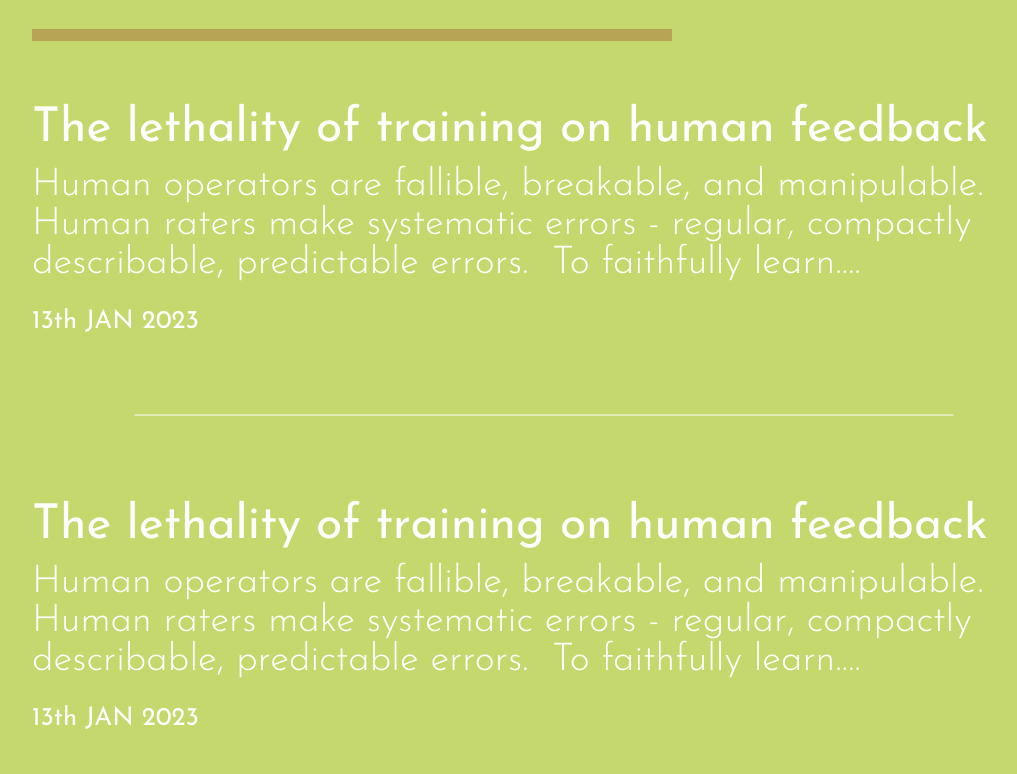
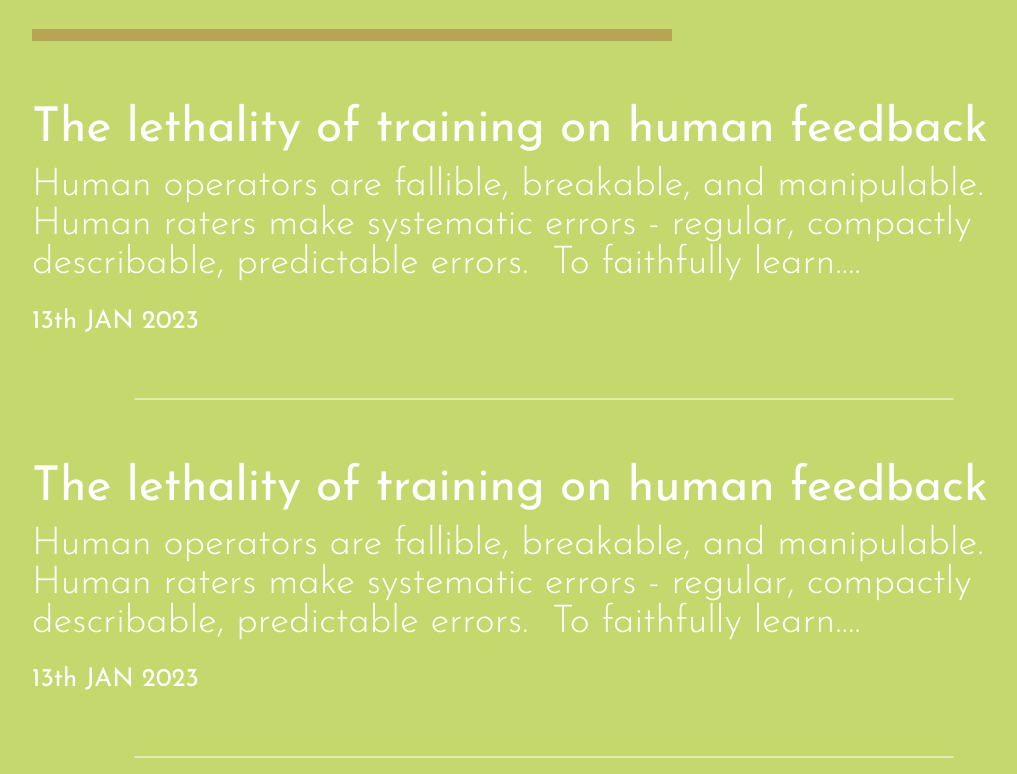
Before and after one commit to Sharatjacob2/main_website, a React (Create React App) app: page /blog in a window 1280 px wide. Shown: the part 886-1660 px from the top of the page, without its empty margins (96-1113 px from the left). Built offline with nearby package versions, Linux system fonts and the light colour scheme.

Commit message:
customized divider for blog page

```diff
--- a/src/blogPage/Blog.css
+++ b/src/blogPage/Blog.css
@@ -11,7 +11,6 @@
     position: relative;
     left: 50%;
     transform: translateX(-50%);
-    margin-bottom: 6.75vw;
 }
 
 .blog-title{
@@ -47,3 +46,21 @@
 .blog-date{
     font-size: 2vw;
 }
+
+.blog-divider{
+        height: 0.25vh;
+        width: 80%;
+        background-color: white;
+        opacity: 50%;
+        position: relative;
+        left: 50%;
+        transform: translateX(-50%);
+        margin: 8vh 0vh;
+}
+
+@media (max-width: 800px) {
+    .blog-divider{
+        margin: 4vh 0vh;
+
+    }
+}
--- a/src/blogPage/Blog.js
+++ b/src/blogPage/Blog.js
@@ -13,7 +13,7 @@ const BlogItem = (props) => {
             <div className="blog-title">{title}</div>
             <div className="blog-preview">{preview}</div>
             <div className="blog-date">{date}</div>
-            <div className="project-divider"></div>
+            <div className="blog-divider"></div>
 
         </div>
       );
```
